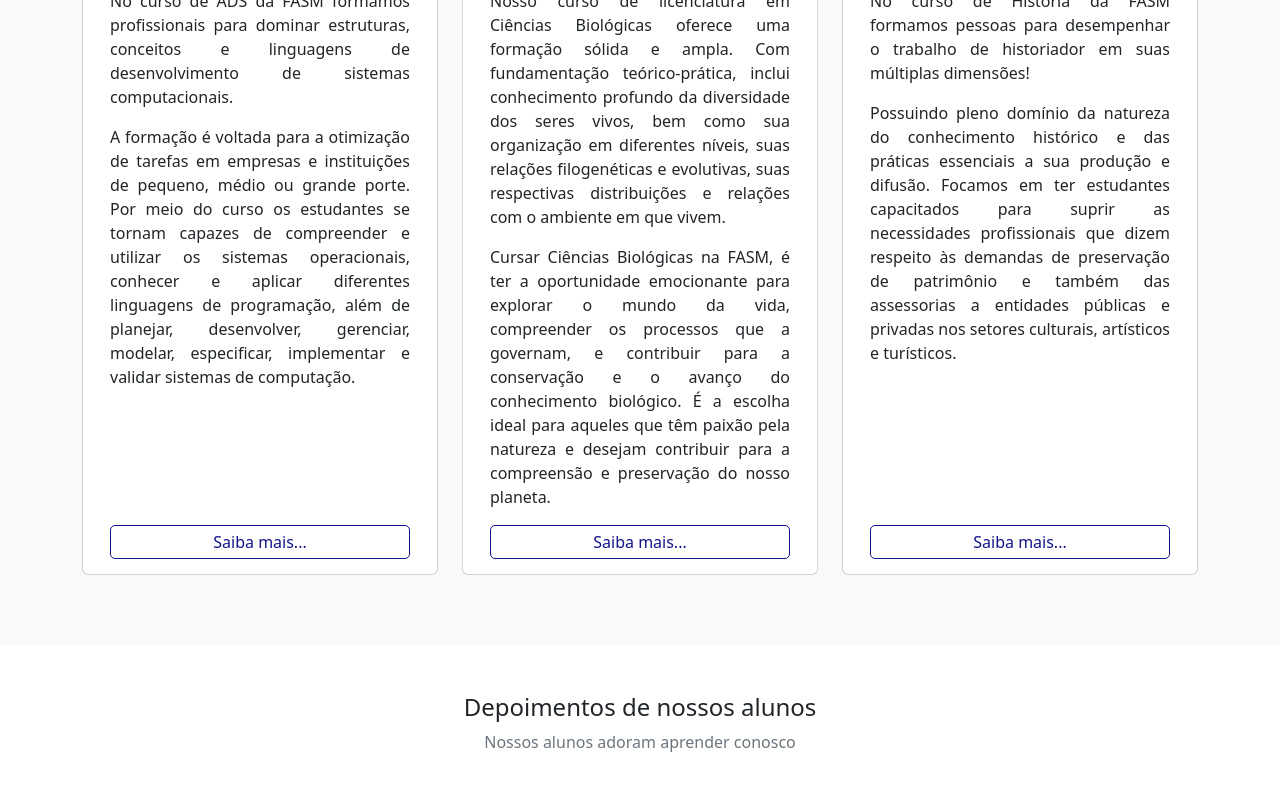
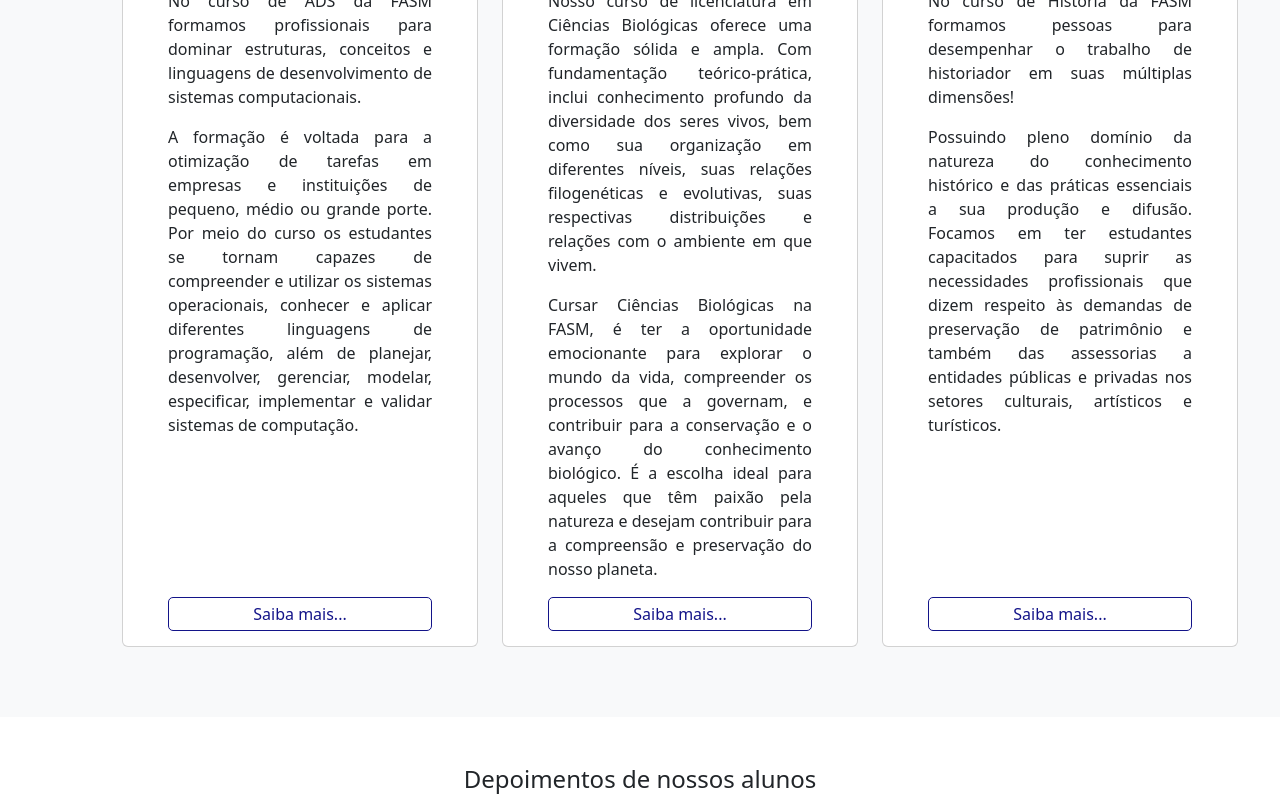
Before and after one commit to SilmaraAlmeida/HtmlCssBootstrapFaculdadeRevisao, a plain HTML site: page index.html in a window 1280 px wide. Shown: the part 649-1448 px from the top of the page. Drawn offline with nearby package versions, Linux system fonts and the light colour scheme; files that its build step writes are made by us from their sources.

Commit message:
depoimentos atualizado

```diff
--- a/css/depoimentos.css
+++ b/css/depoimentos.css
@@ -1,6 +1,8 @@
 .card {
     max-width: 600px;
     width: 100%;
+    margin: 0 40px;
+    padding: 0 30px;
 }
 
 .card-body-depoimentos {
```
